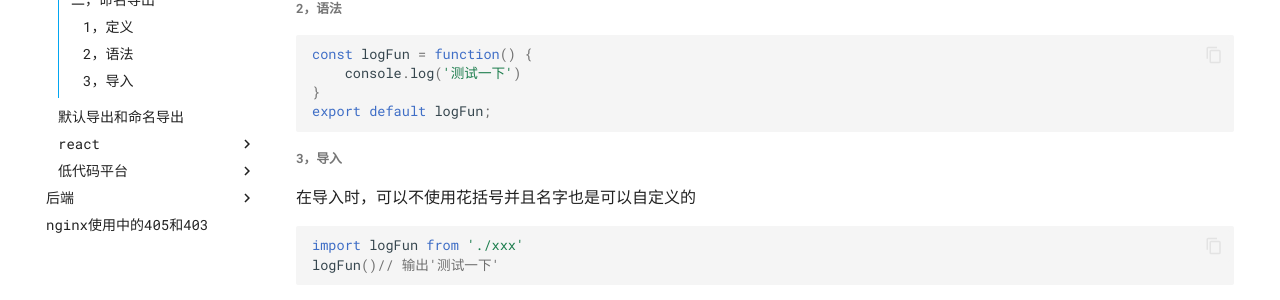
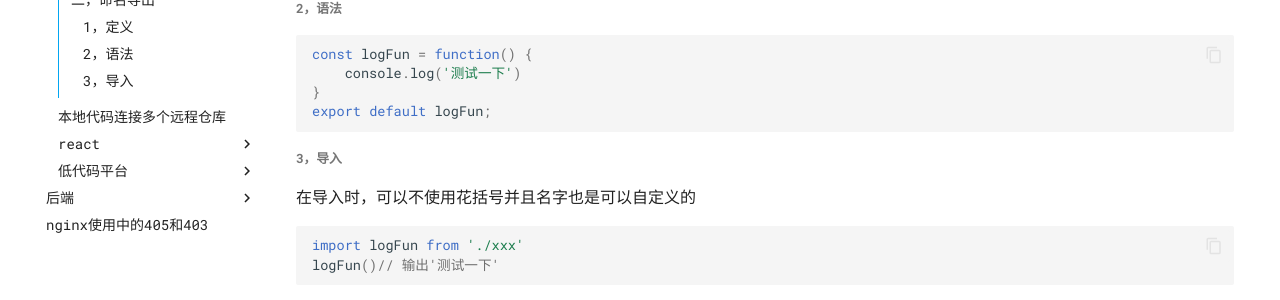
Before and after one commit to ddddkw/ddddkw.github.io, an MkDocs documentation site: the page built from docs/technology/web/默认导出和命名导出.md, in a window 1280 px wide. Shown: the part 455-755 px from the top of the page. Built offline with MkDocs 1.6.1 and Material for MkDocs 9.7.7, drawn with Linux system fonts in a browser that asks for light colours; comment, search, counter and statistics services are not loaded; some of the changed lines change nothing that is shown.

Commit message:
git文章

```diff
--- a/mkdocs.yml
+++ b/mkdocs.yml
@@ -19,7 +19,7 @@ nav:
        - let和var的区别: technology/web/let和var的区别.md
        - echarts饼图镶嵌图片: technology/web/echartsPie.md
        - 默认导出和命名导出: technology/web/默认导出和命名导出.md
-       - 默认导出和命名导出: technology/web/本地代码连接多个远程仓库.md
+       - 本地代码连接多个远程仓库: technology/web/本地代码连接多个远程仓库.md
        - react:
           - react-router: technology/web/react/router.md
           - antdesign-upload组件的使用以及文件存储展示: technology/web/react/upload.md
```
